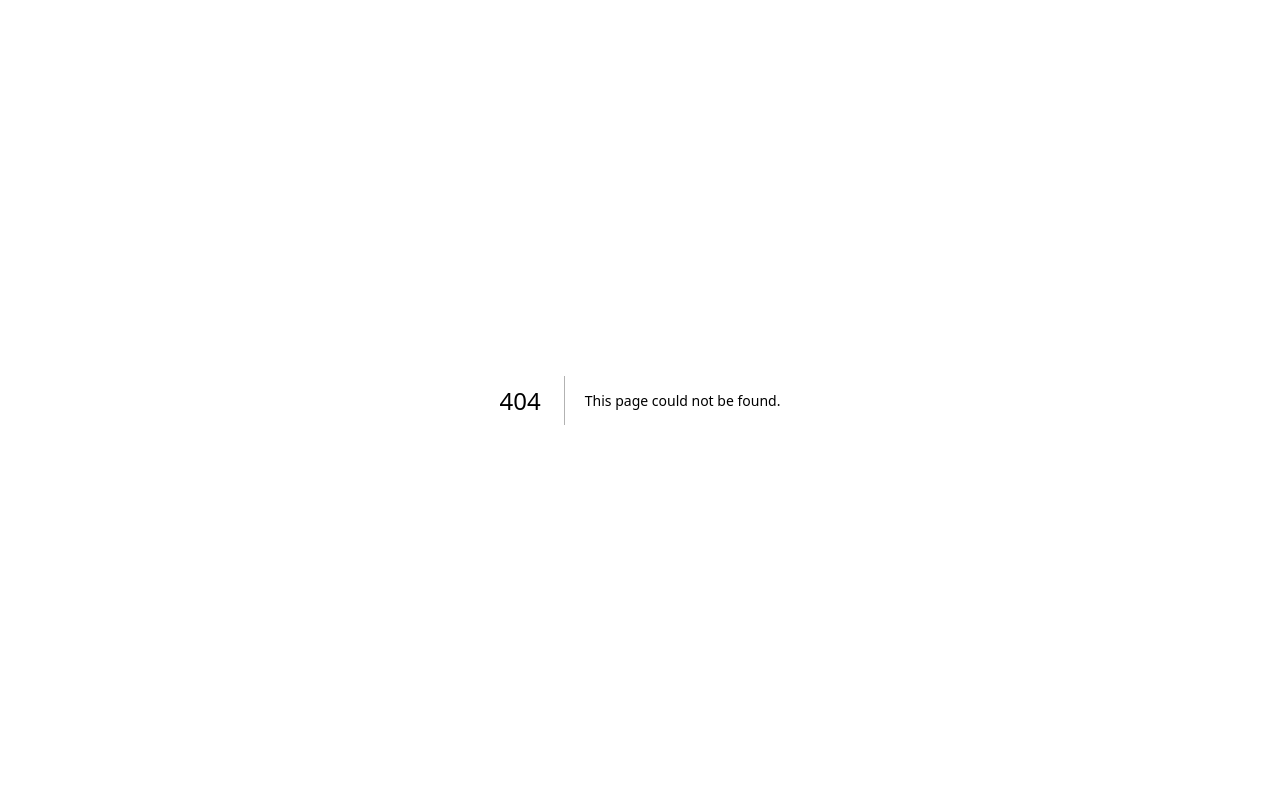
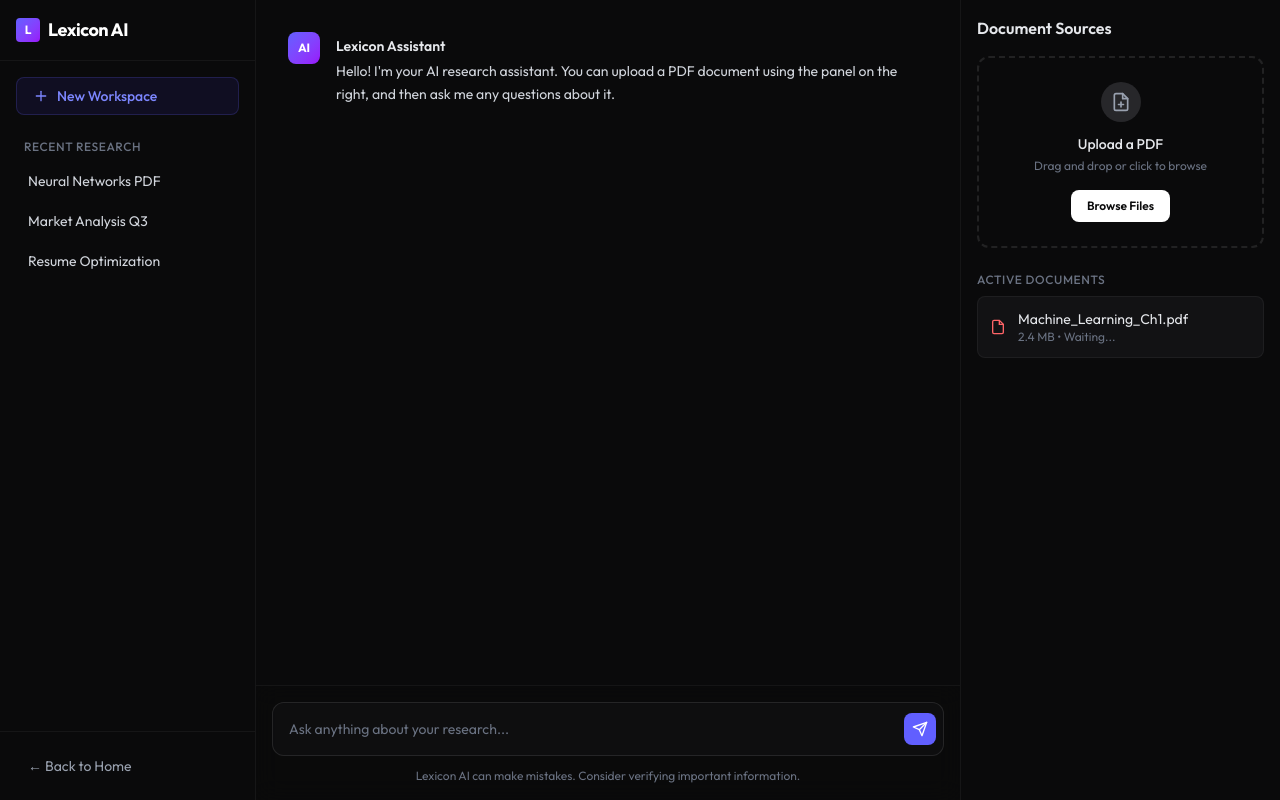
Before and after one commit to kalyan-1845/lexicon, a Next.js app in the folder frontend/: page /workspace in a window 1280 px wide. Before the commit this address had no page. Built offline with nearby package versions, Linux system fonts and the light colour scheme.

Commit message:
feat: build real React workspace components (Sidebar, ChatArea, PDFUploader)

```diff
--- a/frontend/src/app/page.tsx
+++ b/frontend/src/app/page.tsx
@@ -48,9 +48,11 @@
         </p>
 
         <div className="flex flex-col sm:flex-row items-center justify-center gap-4">
-          <button className="px-8 py-4 rounded-full bg-gradient-to-r from-indigo-500 to-purple-600 text-white font-semibold hover:scale-105 hover:shadow-[0_0_30px_rgba(99,102,241,0.4)] transition-all duration-300 w-full sm:w-auto">
-            Get Started
-          </button>
+          <Link href="/workspace" className="w-full sm:w-auto">
+            <button className="px-8 py-4 rounded-full bg-gradient-to-r from-indigo-500 to-purple-600 text-white font-semibold hover:scale-105 hover:shadow-[0_0_30px_rgba(99,102,241,0.4)] transition-all duration-300 w-full sm:w-auto">
+              Get Started
+            </button>
+          </Link>
           <button className="px-8 py-4 rounded-full glass text-white font-semibold hover:bg-white/10 transition-all duration-300 w-full sm:w-auto flex items-center justify-center gap-2">
             <svg width="20" height="20" viewBox="0 0 24 24" fill="none" stroke="currentColor" strokeWidth="2" strokeLinecap="round" strokeLinejoin="round">
               <path d="M21 15v4a2 2 0 0 1-2 2H5a2 2 0 0 1-2-2v-4" />
--- /dev/null
+++ b/frontend/src/app/workspace/page.tsx
@@ -0,0 +1,13 @@
+import Sidebar from "@/components/Sidebar";
+import ChatArea from "@/components/ChatArea";
+import PDFUploader from "@/components/PDFUploader";
+
+export default function Workspace() {
+  return (
+    <div className="flex h-screen w-full bg-[#0a0a0b] overflow-hidden">
+      <Sidebar />
+      <ChatArea />
+      <PDFUploader />
+    </div>
+  );
+}
--- /dev/null
+++ b/frontend/src/components/ChatArea.tsx
@@ -0,0 +1,46 @@
+"use client";
+import { useState } from "react";
+
+export default function ChatArea() {
+  const [query, setQuery] = useState("");
+
+  return (
+    <div className="flex-1 flex flex-col h-full bg-[#0a0a0b] relative">
+      {/* Chat Messages */}
+      <div className="flex-1 overflow-y-auto p-8 flex flex-col gap-6">
+        {/* AI Welcome Message */}
+        <div className="flex gap-4 max-w-3xl">
+          <div className="w-8 h-8 rounded-lg bg-gradient-to-br from-indigo-500 to-purple-600 flex items-center justify-center shrink-0">
+            <span className="text-white text-xs font-bold">AI</span>
+          </div>
+          <div className="flex flex-col gap-1 mt-1">
+            <span className="text-sm font-semibold text-gray-200">Lexicon Assistant</span>
+            <p className="text-gray-300 text-sm leading-relaxed">
+              Hello! I'm your AI research assistant. You can upload a PDF document using the panel on the right, and then ask me any questions about it.
+            </p>
+          </div>
+        </div>
+      </div>
+
+      {/* Input Area */}
+      <div className="p-4 border-t border-white/5 bg-[#0a0a0b]/80 backdrop-blur-md">
+        <div className="max-w-4xl mx-auto relative flex items-center">
+          <input
+            type="text"
+            value={query}
+            onChange={(e) => setQuery(e.target.value)}
+            placeholder="Ask anything about your research..."
+            className="w-full bg-gray-900/50 border border-white/10 rounded-xl px-4 py-4 pr-12 text-sm text-white placeholder-gray-500 focus:outline-none focus:ring-2 focus:ring-indigo-500/50 transition-all"
+          />
+          <button className="absolute right-2 p-2 rounded-lg bg-indigo-500 hover:bg-indigo-600 text-white transition-colors">
+            <svg width="16" height="16" viewBox="0 0 24 24" fill="none" stroke="currentColor" strokeWidth="2" strokeLinecap="round" strokeLinejoin="round">
+              <line x1="22" y1="2" x2="11" y2="13"></line>
+              <polygon points="22 2 15 22 11 13 2 9 22 2"></polygon>
+            </svg>
+          </button>
+        </div>
+        <p className="text-center text-xs text-gray-500 mt-3">Lexicon AI can make mistakes. Consider verifying important information.</p>
+      </div>
+    </div>
+  );
+}
--- /dev/null
+++ b/frontend/src/components/PDFUploader.tsx
@@ -0,0 +1,51 @@
+"use client";
+import { useState } from "react";
+
+export default function PDFUploader() {
+  const [isDragging, setIsDragging] = useState(false);
+
+  return (
+    <aside className="w-80 border-l border-white/5 bg-[#0a0a0b] h-full flex flex-col hidden lg:flex p-4">
+      <h3 className="font-semibold text-gray-200 mb-4">Document Sources</h3>
+
+      {/* Upload Zone */}
+      <div
+        className={`border-2 border-dashed rounded-xl p-6 flex flex-col items-center justify-center text-center transition-all ${
+          isDragging ? "border-indigo-500 bg-indigo-500/5" : "border-white/10 hover:border-white/20 hover:bg-white/5"
+        }`}
+        onDragOver={(e) => { e.preventDefault(); setIsDragging(true); }}
+        onDragLeave={() => setIsDragging(false)}
+        onDrop={(e) => { e.preventDefault(); setIsDragging(false); /* Handle file drop later */ }}
+      >
+        <div className="w-10 h-10 rounded-full bg-gray-800 flex items-center justify-center mb-3">
+          <svg width="20" height="20" viewBox="0 0 24 24" fill="none" stroke="currentColor" strokeWidth="2" strokeLinecap="round" strokeLinejoin="round" className="text-gray-400">
+            <path d="M14 2H6a2 2 0 0 0-2 2v16a2 2 0 0 0 2 2h12a2 2 0 0 0 2-2V8z"></path>
+            <polyline points="14 2 14 8 20 8"></polyline>
+            <line x1="12" y1="18" x2="12" y2="12"></line>
+            <line x1="9" y1="15" x2="15" y2="15"></line>
+          </svg>
+        </div>
+        <p className="text-sm font-medium text-gray-200 mb-1">Upload a PDF</p>
+        <p className="text-xs text-gray-500 mb-4">Drag and drop or click to browse</p>
+        <button className="px-4 py-2 rounded-lg text-xs font-semibold bg-white text-[#0a0a0b] hover:bg-gray-200 transition-colors">
+          Browse Files
+        </button>
+      </div>
+
+      {/* Active Documents List */}
+      <div className="mt-6">
+        <p className="text-xs font-medium text-gray-500 mb-2 uppercase tracking-wider">Active Documents</p>
+        <div className="p-3 rounded-lg bg-gray-900 border border-white/5 flex items-center gap-3">
+           <svg width="16" height="16" viewBox="0 0 24 24" fill="none" stroke="currentColor" strokeWidth="2" className="text-red-400 shrink-0">
+             <path d="M14 2H6a2 2 0 0 0-2 2v16a2 2 0 0 0 2 2h12a2 2 0 0 0 2-2V8z"></path>
+             <polyline points="14 2 14 8 20 8"></polyline>
+           </svg>
+           <div className="flex flex-col overflow-hidden">
+             <span className="text-sm text-gray-200 truncate">Machine_Learning_Ch1.pdf</span>
+             <span className="text-xs text-gray-500">2.4 MB • Waiting...</span>
+           </div>
+        </div>
+      </div>
+    </aside>
+  );
+}
--- /dev/null
+++ b/frontend/src/components/Sidebar.tsx
@@ -0,0 +1,41 @@
+import Link from "next/link";
+
+export default function Sidebar() {
+  return (
+    <aside className="w-64 border-r border-white/5 bg-[#0a0a0b] h-full flex flex-col hidden md:flex">
+      <div className="p-4 border-b border-white/5 flex items-center gap-2">
+        <div className="w-6 h-6 rounded bg-gradient-to-br from-indigo-500 to-purple-600 flex items-center justify-center">
+          <span className="text-white text-xs font-bold">L</span>
+        </div>
+        <span className="font-bold text-lg tracking-tight">Lexicon AI</span>
+      </div>
+
+      <div className="p-4 flex-1 overflow-y-auto">
+        <button className="w-full flex items-center gap-2 px-4 py-2 rounded-lg bg-indigo-600/10 text-indigo-400 hover:bg-indigo-600/20 transition-colors border border-indigo-500/20 mb-6">
+          <svg width="16" height="16" viewBox="0 0 24 24" fill="none" stroke="currentColor" strokeWidth="2" strokeLinecap="round" strokeLinejoin="round">
+            <line x1="12" y1="5" x2="12" y2="19"></line>
+            <line x1="5" y1="12" x2="19" y2="12"></line>
+          </svg>
+          <span className="font-medium text-sm">New Workspace</span>
+        </button>
+
+        <div className="space-y-1">
+          <p className="text-xs font-medium text-gray-500 mb-2 px-2 uppercase tracking-wider">Recent Research</p>
+          {['Neural Networks PDF', 'Market Analysis Q3', 'Resume Optimization'].map((item, i) => (
+            <button key={i} className="w-full text-left px-3 py-2 rounded-md text-sm text-gray-300 hover:text-white hover:bg-white/5 transition-colors truncate">
+              {item}
+            </button>
+          ))}
+        </div>
+      </div>
+
+      <div className="p-4 border-t border-white/5">
+        <Link href="/">
+          <button className="w-full text-left px-3 py-2 rounded-md text-sm text-gray-400 hover:text-white hover:bg-white/5 transition-colors">
+            ← Back to Home
+          </button>
+        </Link>
+      </div>
+    </aside>
+  );
+}
```
